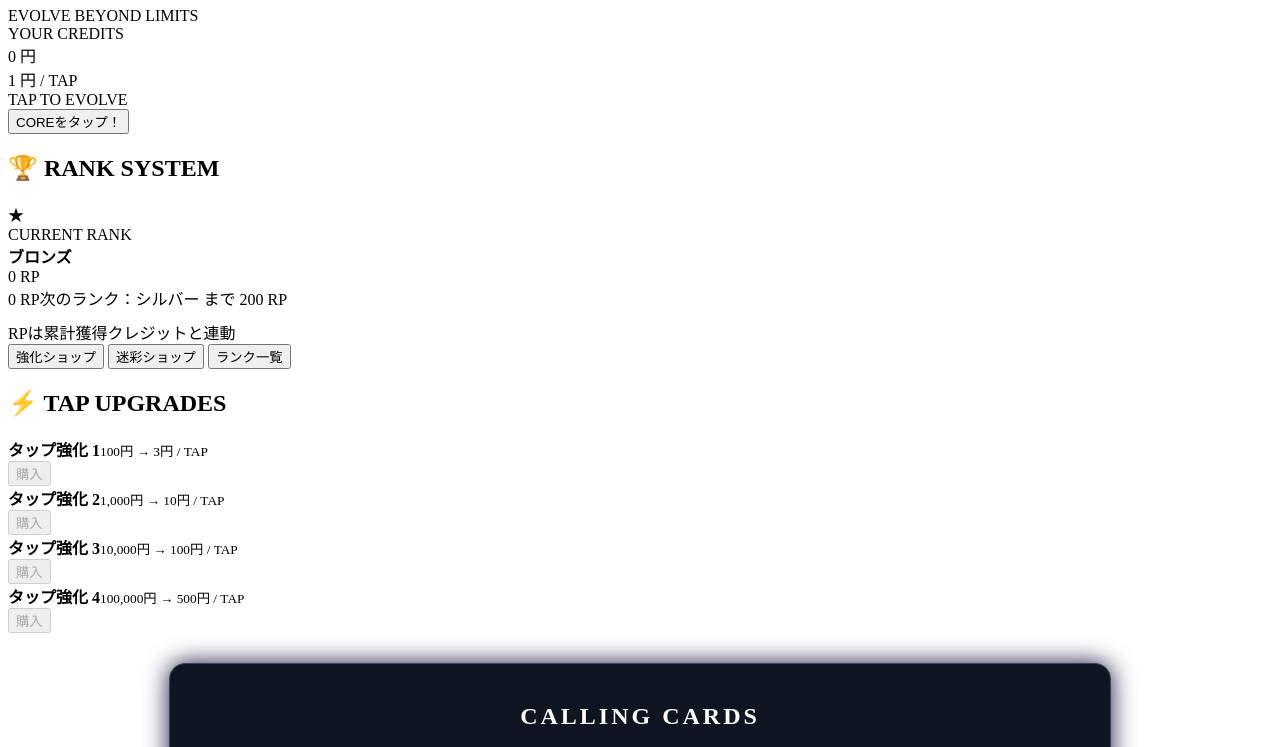
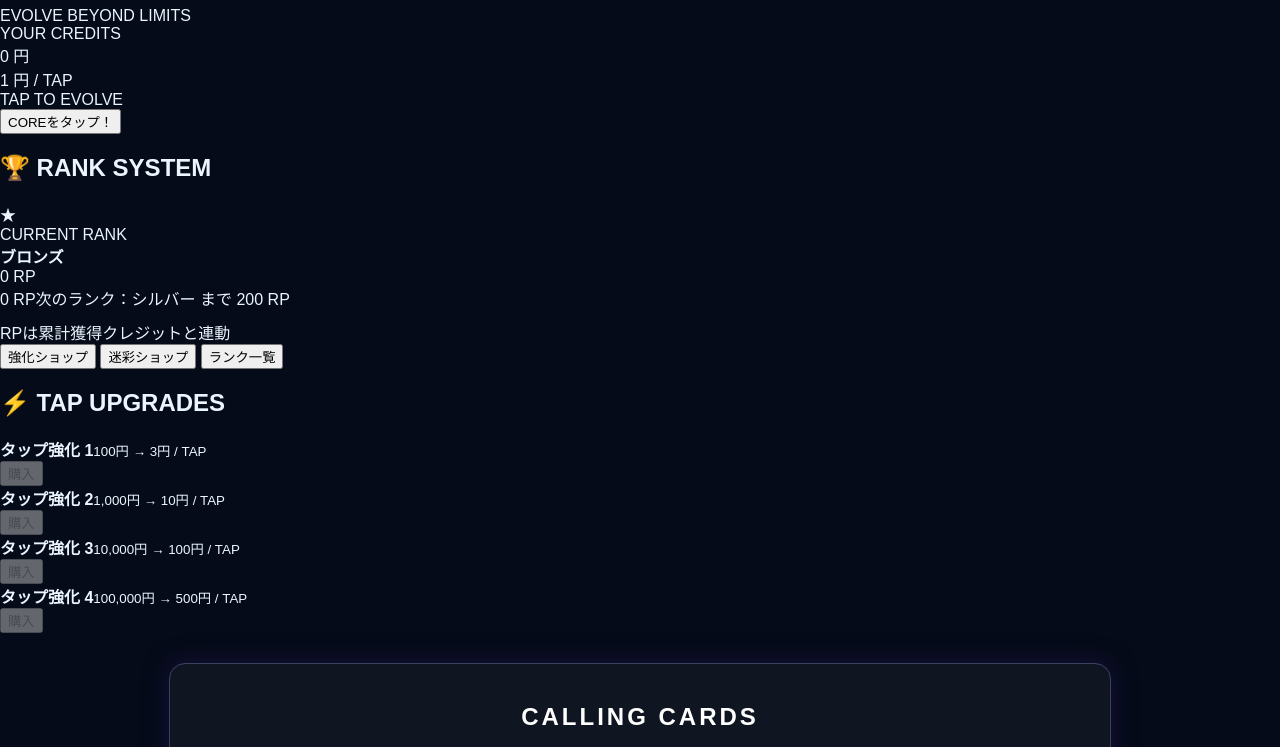
Before and after one commit to s2002576-arch/NEO-CORE, a website: page public/index.html in a window 1280 px wide. Shown: the part 73-820 px from the top of the page. Drawn offline with Linux system fonts and the light colour scheme.

Commit message:
Update index.html

```diff
--- a/public/index.html
+++ b/public/index.html
@@ -5,6 +5,12 @@
 <meta name="viewport" content="width=device-width, initial-scale=1">
 <title>NEO CORE</title>
 <style>
+  body {
+  margin: 0;
+  background: #050b18;
+  color: #eaf5ff;
+  font-family: Arial, sans-serif;
+}
 #callingCardSection {
   background: linear-gradient(145deg,#080b18,#17152b);
   border: 1px solid #555477;
```
